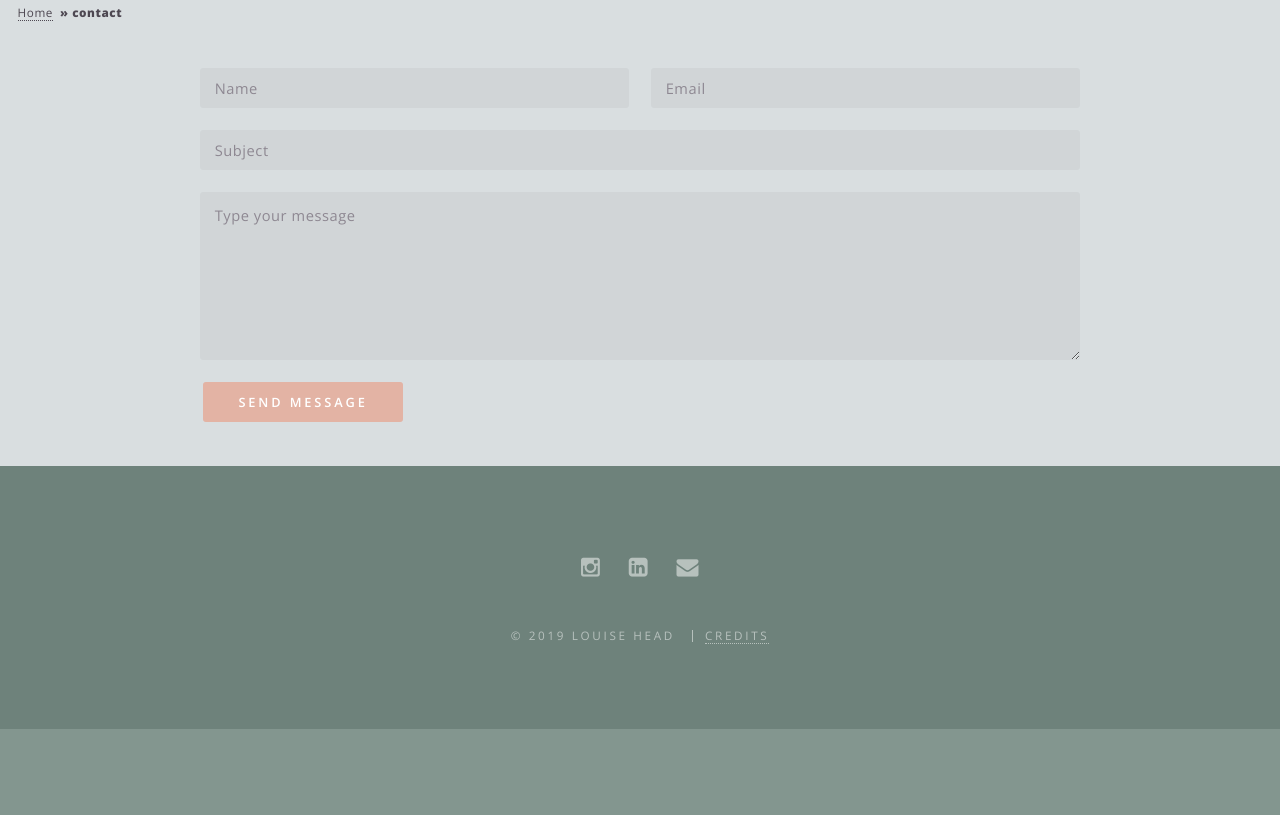
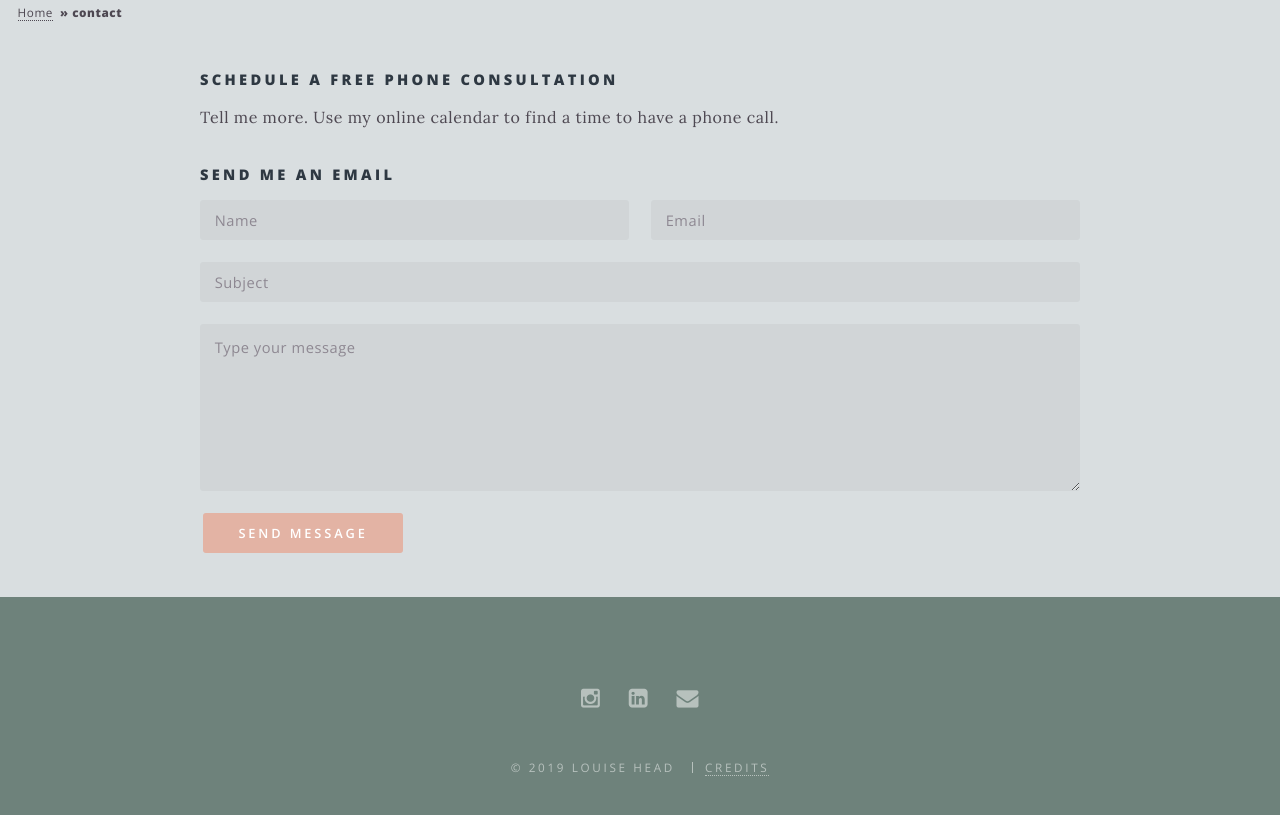
Before and after one commit to lehead/lehead.github.io, a Jekyll site: the page built from _pages/contact.html, in a window 1280 px wide and 1222 px high. Shown: the part 361-1176 px from the top of the window. Built offline with Jekyll 4.4.1, drawn with Linux system fonts in a browser that asks for light colours.

Commit message:
add calendly section and headers

```diff
--- a/_pages/contact.html
+++ b/_pages/contact.html
@@ -11,8 +11,15 @@ script: |
   $("#sendemail").validate();
 ---
 <!-- TODO: add a few lines telling clients what to do with contact form -->
+<section>
+  <h4> Schedule a free phone consultation </h4>
+    <p> Tell me more. Use my online calendar to find a time to have a phone call. </p>
+
+</section>
+
 
 <section>
+  <h4> Send me an email </h4>
   <form id="sendemail" method="post" action = "https://formspree.io/louise.e.head@gmail.com" method="POST">
     <!-- action="{{ site.data.tokens.mailaction }}"> -->
     <div class="row uniform">
```
